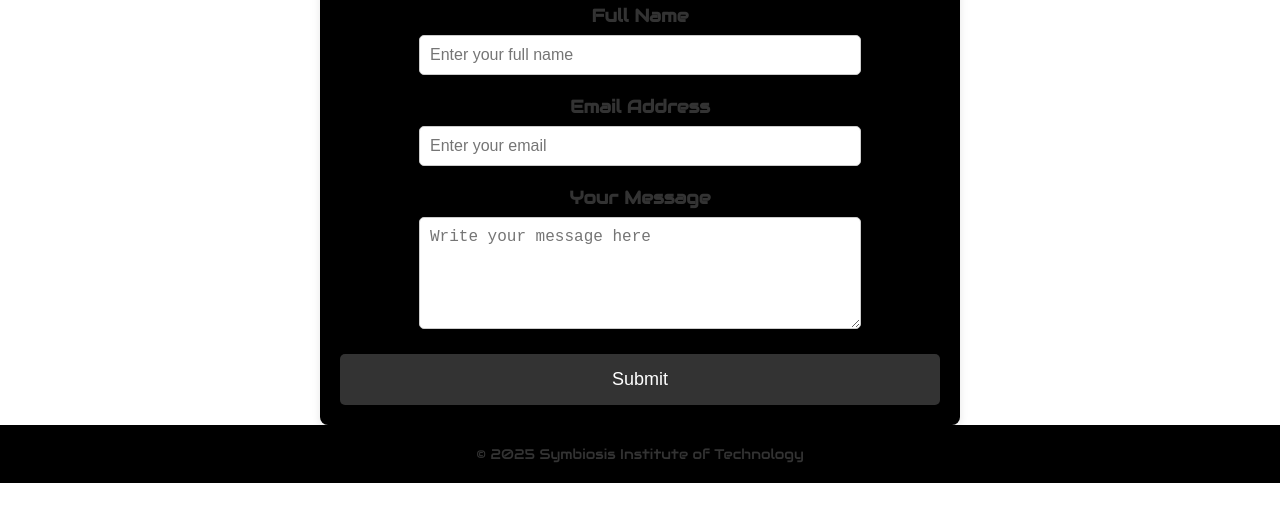
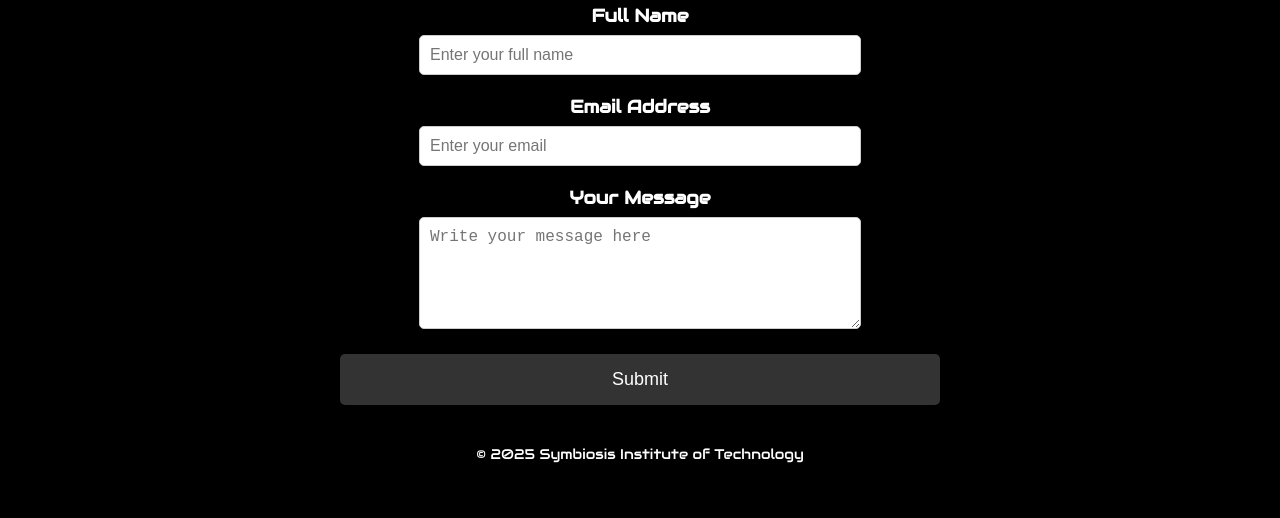
Before and after one commit to Ro706/collegefest, a plain HTML site: page Contact.html in a window 1280 px wide. Shown: the part 282-800 px from the top of the page. Drawn offline with Linux system fonts and the light colour scheme.

Commit message:
Update Contact.css

```diff
--- a/Contact.css
+++ b/Contact.css
@@ -3,8 +3,8 @@ body {
     margin: 0;
     padding: 0;
     font-family: 'Audiowide', sans-serif;
-    background-color: #ffffff;  /* Light background */
-    color: #333;
+    background-color:black;  /* Light background */
+    color: #fff;
     text-align: center;
 }
 
```
